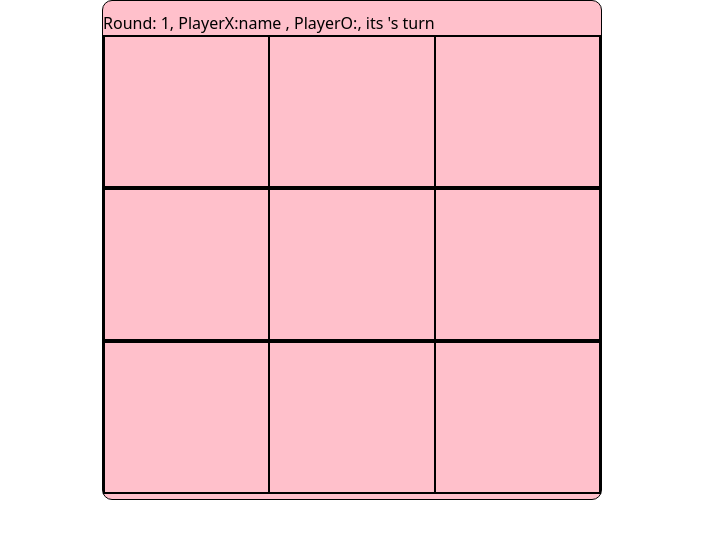
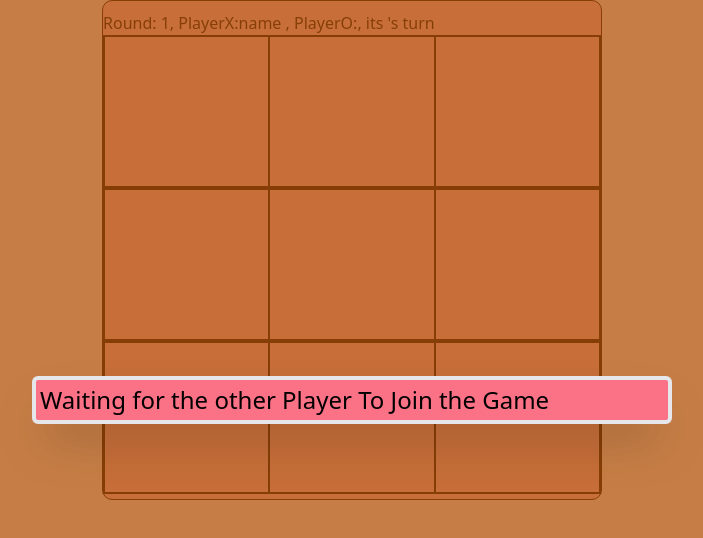
Before and after one commit to ArziBlack/tic-tac-toe-frontend, a React (Create React App) app: page /play/double/roomId/1 in a window 1280 px wide. Shown: the top 538 px of the page, without its empty margins (288-991 px from the left). Built offline with nearby package versions, Linux system fonts and the light colour scheme; no server answers.

Commit message:
fixed select wallet compile error...

```diff
--- a/src/components/Heros.jsx
+++ b/src/components/Heros.jsx
@@ -1,6 +1,6 @@
 import React, { useState } from 'react'
 import { Link } from 'react-router-dom'
-// import { Wallet } from './Wallet'
+import { Wallet } from './Wallet'
 import { FaCubes, FaTimes } from 'react-icons/fa'
 import modeimg from '../assets/images/heros.jpg'
 
@@ -8,11 +8,11 @@ const Heros = () => {
     const [walktru, setWalktru] = useState(false);
     function toggle() {
         setWalktru(!walktru);
-    }
+    };
     return (
         <div className=' relative flex  w-screen h-screen'>
             <div className='fixed right-0 top-0 border text-2xl font-bold font-mono bg-rose-700 m-1 uppercase text-white shadow-2xl shadow-black hover:bg-slate-800 z-10 transition' >
-                {/* <Wallet/> */}
+                <Wallet/>
                 </div>
             <div className=' w-screen h-full'>
                 <img src={modeimg} alt="img" className=' w-full h-full z-0' />
--- a/src/mode/Double.jsx
+++ b/src/mode/Double.jsx
@@ -1,9 +1,10 @@
 import { useEffect, useState } from "react";
 import { useParams } from "react-router-dom";
+import Modal from '../components/Modal'
 import Square from "../components/Square";
 
 const Double = ({ socket, name }) => {
-    const {roomId} = useParams();
+    const { roomId } = useParams();
     console.log(roomId);
     const [board, setBoard] = useState(["", "", "", "", "", "", "", "", ""]);
     const [canPlay, setCanPlay] = useState(true);
@@ -14,14 +15,14 @@ const Double = ({ socket, name }) => {
     let value;
 
     useEffect(() => {
-        socket.on("name", (e)=>{
+        socket.on("name", (e) => {
             console.log(e.players);
             setPlayers(e.players);
             const found = Players.find(obx => obx.p1.P1Name === name || obx.p2.P2Name === name);
             found.p1.P1Name === name ? oppositePlayer = found.p2.P2Name : oppositePlayer = found.p1.P1Name
             found.p1.P1Name === name ? value = found.p2.P2Val : oppositePlayer = found.p1.P1Val
         })
-        socket.on("data", (TPMPlaying)=> {
+        socket.on("data", (TPMPlaying) => {
             console.log(TPMPlaying);
         })
         socket.on("updateGame", (id) => {
@@ -41,11 +42,7 @@ const Double = ({ socket, name }) => {
         const id = e.currentTarget.id;
         if (canPlay && board[id] === "") {
             setBoard((data) => ({ ...data, [id]: Player }));
-            // if (Player === "X") {
-            //     setPlayer("O");
-            // } else {
-            //     setPlayer("X")
-            // }
+
             socket.emit("play", { id, roomId });
             setCanPlay(false);
         }
@@ -80,7 +77,11 @@ const Double = ({ socket, name }) => {
                     <Square val={board[8]} chooseSquare={(e) => { handleCell(e) }} id='8' />
                 </div>
             </div>
-            <div></div>
+            <Modal>
+                <h1>
+                    Waiting for the other Player To Join the Game
+                </h1>
+            </Modal>
         </div>
     );
 };
--- a/src/styles/Features.css
+++ b/src/styles/Features.css
@@ -1,7 +1,6 @@
 .features {
   width: 100%;
   color: white;
-  height: 50vh;
   display: flex;
   justify-content: center;
   align-items: center;
```
Also changed, not shown: package.json (+7 -0 lines), src/styles/Navbar.css (line endings or trailing spaces), 2 other files (tests, documents, lock files or other folders).
